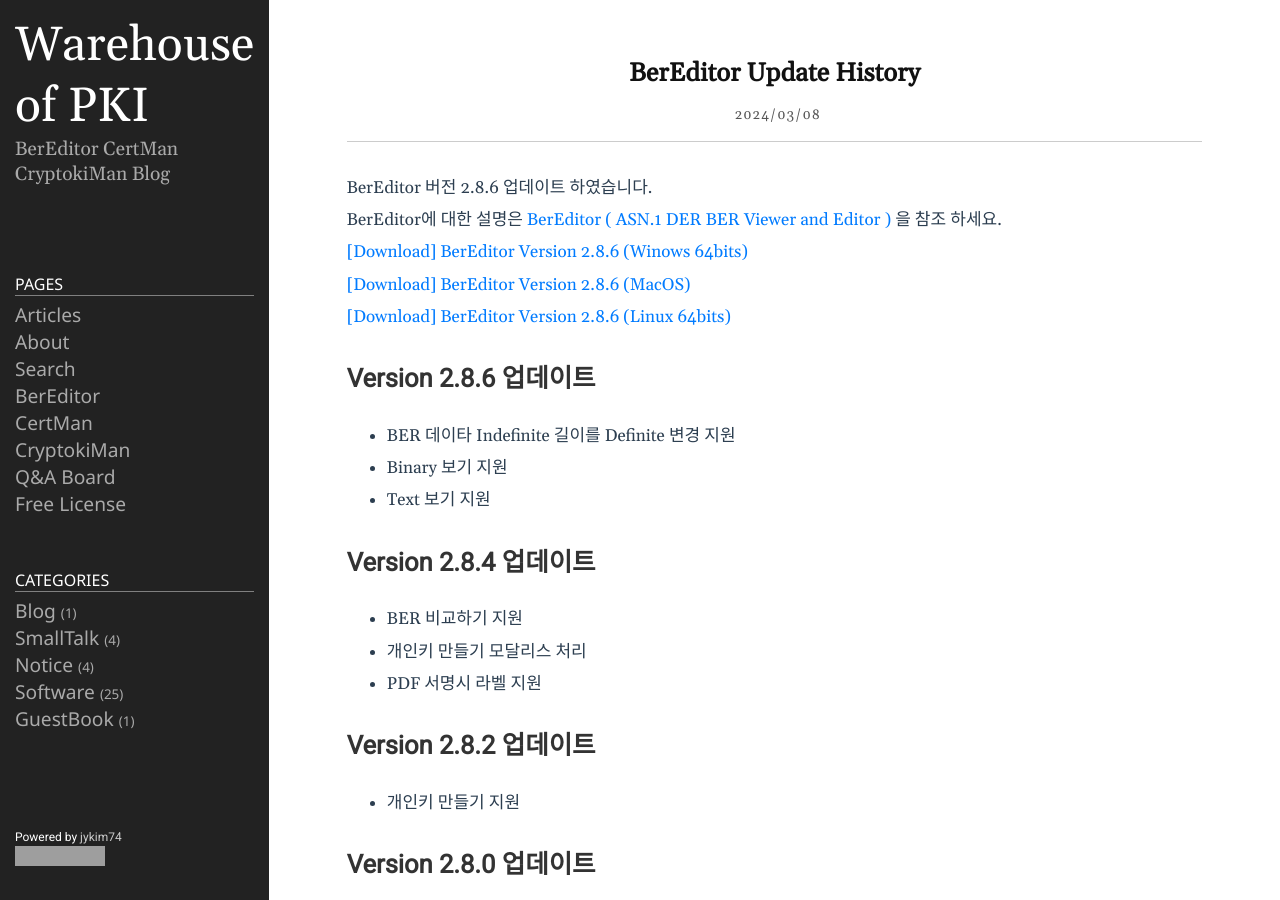
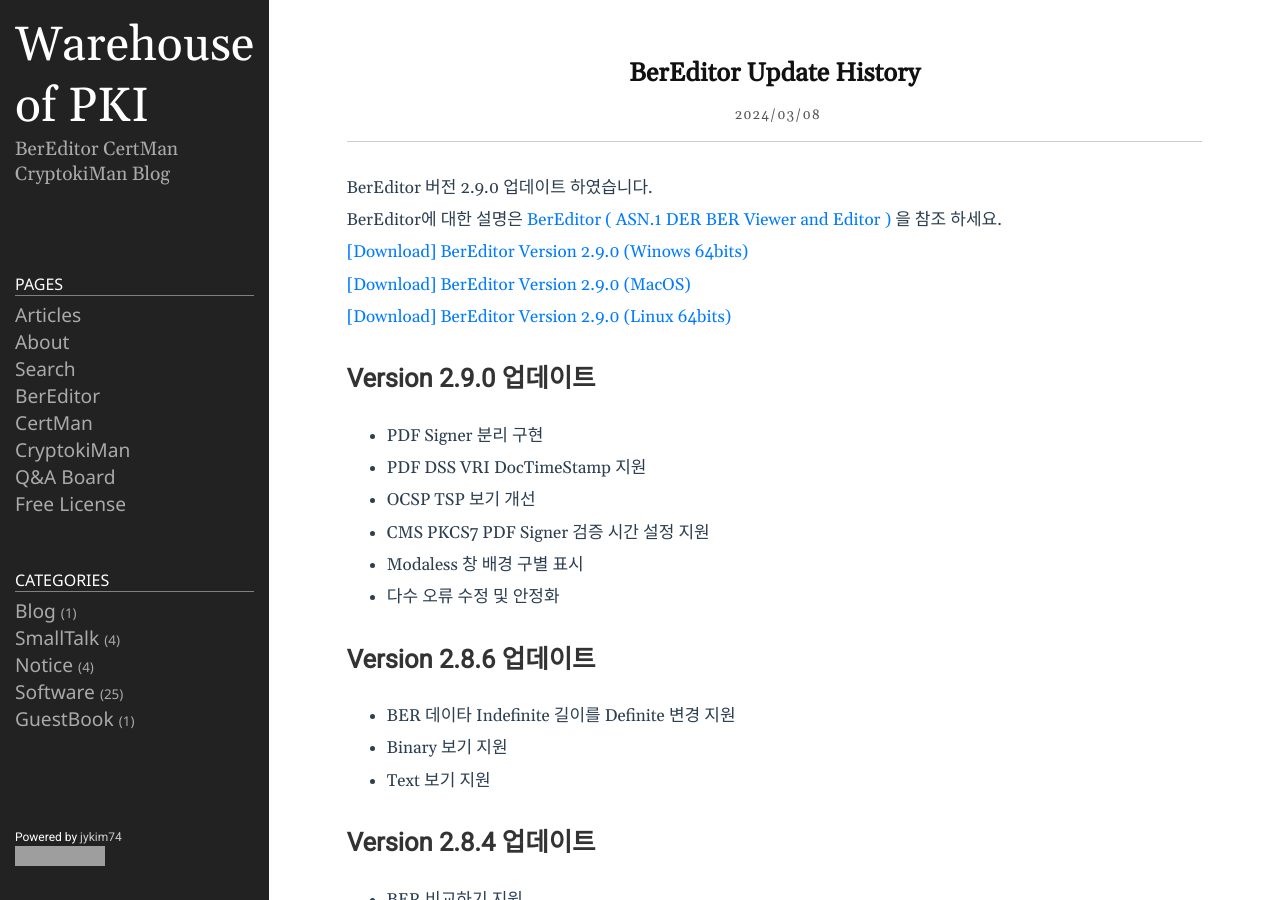
Before and after one commit to jykim74/jykim74.github.io, a Jekyll site: the page built from _posts/2024-03-08-BerEditorUpdate.md, in a window 1280 px wide and 900 px high. Built offline with Jekyll 4.4.1, drawn with Linux system fonts in a browser that asks for light colours; nearby versions of some CDN libraries; comment, search, counter and statistics services are not loaded; grey boxes are pictures that could not be loaded.

Commit message:
BerEditor Version 2.9.0 모두 적용

```diff
--- a/_posts/2023-04-13-BerEditor.markdown
+++ b/_posts/2023-04-13-BerEditor.markdown
@@ -16,11 +16,11 @@
 
 This is a program I made personally, so if you have any questions or bugs, use [Google Groups]( https://groups.google.com/g/bereditor, "Google Groups" )
 
-[[Download] BerEditor Version 2.8.6 (Win64)]( https://jykim74.github.io/msi/BerEditor-enV286.msi "BerEditor" )
+[[Download] BerEditor Version 2.9.0 (Win64)]( https://jykim74.github.io/msi/BerEditor-enV290.msi "BerEditor" )
 
-[[Download] BerEditor Version 2.8.6 (MacOS)]( https://jykim74.github.io/dmg/BerEditorV286.dmg "BerEditor" )
+[[Download] BerEditor Version 2.9.0 (MacOS)]( https://jykim74.github.io/dmg/BerEditorV290.dmg "BerEditor" )
 
-[[Download] BerEditor Version 2.8.6 (Linux64)]( https://jykim74.github.io/zip/BerEditorV286.zip "BerEditor" )
+[[Download] BerEditor Version 2.9.0 (Linux64)]( https://jykim74.github.io/zip/BerEditorV290.zip "BerEditor" )
 
 If you would like to receive a license, simply write a request in [Free License Request](https::/jykim7.mycafe24.com/user_reg.php) and you can receive a trial (30-day) license.
 Of course, you can apply for a license multiple times.
--- a/_posts/2024-03-08-BerEditorUpdate.md
+++ b/_posts/2024-03-08-BerEditorUpdate.md
@@ -4,14 +4,22 @@
 tags: [ASN.1,ASN.1 viewer, BER, DER, PQC, RSA, ECDSA, DSA, PQC, ML-KEM, ML-DSA, SLH-DSA]
 category: Software
 ---
-BerEditor 버전 2.8.6 업데이트 하였습니다.
+BerEditor 버전 2.9.0 업데이트 하였습니다.
 BerEditor에 대한 설명은 [BerEditor ( ASN.1 DER BER Viewer and Editor )](https://jykim74.tistory.com/36) 을 참조 하세요.
 
-[\[Download\] BerEditor Version 2.8.6 (Winows 64bits)](https://jykim74.github.io/msi/BerEditor-enV286.msi)
+[\[Download\] BerEditor Version 2.9.0 (Winows 64bits)](https://jykim74.github.io/msi/BerEditor-enV290.msi)
 
-[\[Download\] BerEditor Version 2.8.6 (MacOS)](https://jykim74.github.io/dmg/BerEditorV286.dmg)
+[\[Download\] BerEditor Version 2.9.0 (MacOS)](https://jykim74.github.io/dmg/BerEditorV290.dmg)
 
-[\[Download\] BerEditor Version 2.8.6 (Linux 64bits)](https://jykim74.github.io/zip/BerEditorV286.zip)
+[\[Download\] BerEditor Version 2.9.0 (Linux 64bits)](https://jykim74.github.io/zip/BerEditorV290.zip)
+
+## Version 2.9.0 업데이트
+- PDF Signer 분리 구현
+- PDF DSS VRI DocTimeStamp 지원
+- OCSP TSP 보기 개선
+- CMS PKCS7 PDF Signer 검증 시간 설정 지원
+- Modaless 창 배경 구별 표시
+- 다수 오류 수정 및 안정화
 
 ## Version 2.8.6 업데이트
 - BER 데이타 Indefinite 길이를 Definite 변경 지원
--- a/appcast/bereditor_appcast_mac.xml
+++ b/appcast/bereditor_appcast_mac.xml
@@ -5,10 +5,10 @@
 		<description>Feed for BerEditor updates</description>
 		<language>en</language>
 		<item>
-			<title>Version 2.8.6</title>
+			<title>Version 2.9.0</title>
 			<sparkle:releaseNotesLink>https://jykim74.github.io/software/2024/03/08/BerEditorUpdate.html</sparkle:releaseNotesLink>
-			<enclosure url="https://jykim74.github.io/dmg/BerEditorV286.dmg" sparkle:version="2.8.6"
-			sparkle:edSignature="jfg4qdBSps+ga+mCDBiCFYDoKrqSnos8ISmSdWolFbqmlNlZY1iXnHElcDhvQBNMSN5J2CFRuzCuTA3/NJM8DQ==" length="34068333"
+			<enclosure url="https://jykim74.github.io/dmg/BerEditorV290.dmg" sparkle:version="2.9.0"
+			sparkle:edSignature="NzJ1wr2/2pCW8Catp689oTA4IgJrPL8eCS8AN2qQx5LfEHgAYlEZxPvvLXKoSNZfGWxEJMBMIH3MWIayPzqNAw==" length="34205248"
 			type="application/octet-stream"/>
 		</item>
 	</channel>
--- a/appcast/bereditor_appcast_mac2.xml
+++ b/appcast/bereditor_appcast_mac2.xml
@@ -5,10 +5,10 @@
 		<description>Feed for BerEditor updates</description>
 		<language>en</language>
 		<item>
-			<title>Version 2.8.6</title>
+			<title>Version 2.9.0</title>
 			<sparkle:releaseNotesLink>https://jykim74.github.io/software/2024/03/08/BerEditorUpdate.html</sparkle:releaseNotesLink>
-			<enclosure url="https://jykim74.github.io/dmg/BerEditorV286.dmg" sparkle:version="2.8.6"
-			sparkle:edSignature="jfg4qdBSps+ga+mCDBiCFYDoKrqSnos8ISmSdWolFbqmlNlZY1iXnHElcDhvQBNMSN5J2CFRuzCuTA3/NJM8DQ==" length="34068333"
+			<enclosure url="https://jykim74.github.io/dmg/BerEditorV290.dmg" sparkle:version="2.9.0"
+			sparkle:edSignature="NzJ1wr2/2pCW8Catp689oTA4IgJrPL8eCS8AN2qQx5LfEHgAYlEZxPvvLXKoSNZfGWxEJMBMIH3MWIayPzqNAw==" length="34205248"
 			type="application/octet-stream"/>
 		</item>
 	</channel>
--- a/appcast/bereditor_appcast_mac_ko.xml
+++ b/appcast/bereditor_appcast_mac_ko.xml
@@ -5,10 +5,10 @@
 		<description>Feed for BerEditor updates</description>
 		<language>en</language>
 		<item>
-			<title>Version 2.8.6</title>
+			<title>Version 2.9.0</title>
 			<sparkle:releaseNotesLink>https://jykim74.github.io/software/2024/03/08/BerEditorUpdate.html</sparkle:releaseNotesLink>
-			<enclosure url="https://jykim74.github.io/dmg/BerEditorV286.dmg" sparkle:version="2.8.6"
-			sparkle:edSignature="jfg4qdBSps+ga+mCDBiCFYDoKrqSnos8ISmSdWolFbqmlNlZY1iXnHElcDhvQBNMSN5J2CFRuzCuTA3/NJM8DQ==" length="34068333"
+			<enclosure url="https://jykim74.github.io/dmg/BerEditorV290.dmg" sparkle:version="2.9.0"
+			sparkle:edSignature="NzJ1wr2/2pCW8Catp689oTA4IgJrPL8eCS8AN2qQx5LfEHgAYlEZxPvvLXKoSNZfGWxEJMBMIH3MWIayPzqNAw==" length="34205248"
 			type="application/octet-stream"/>
 		</item>
 	</channel>
--- a/appcast/bereditor_appcast_win.xml
+++ b/appcast/bereditor_appcast_win.xml
@@ -5,9 +5,9 @@
 		<description>Feed for BerEditor updates</description>
 		<language>en</language>
 		<item>
-			<title>Version 2.8.6</title>
+			<title>Version 2.9.0</title>
 			<sparkle:releaseNotesLink>https://jykim74.github.io/software/2024/03/08/BerEditorUpdate.html</sparkle:releaseNotesLink>
-			<enclosure url="https://jykim74.github.io/msi/BerEditor-enV286.msi" sparkle:version="2.8.6" length="0" type="application/octet-stream"/>
+			<enclosure url="https://jykim74.github.io/msi/BerEditor-enV290.msi" sparkle:version="2.9.0" length="0" type="application/octet-stream"/>
 		</item>
 	</channel>
 </rss>
--- a/appcast/bereditor_appcast_win_ko.xml
+++ b/appcast/bereditor_appcast_win_ko.xml
@@ -5,9 +5,9 @@
 		<description>Feed for BerEditor updates</description>
 		<language>en</language>
 		<item>
-			<title>Version 2.8.6</title>
+			<title>Version 2.9.0</title>
 			<sparkle:releaseNotesLink>https://jykim74.github.io/software/2024/03/08/BerEditorUpdate.html</sparkle:releaseNotesLink>
-			<enclosure url="https://jykim74.github.io/msi/BerEditor-enV286.msi" sparkle:version="2.8.6" length="0" type="application/octet-stream"/>
+			<enclosure url="https://jykim74.github.io/msi/BerEditor-enV290.msi" sparkle:version="2.9.0" length="0" type="application/octet-stream"/>
 		</item>
 	</channel>
 </rss>
```
Also changed, not shown: 1 other file.
